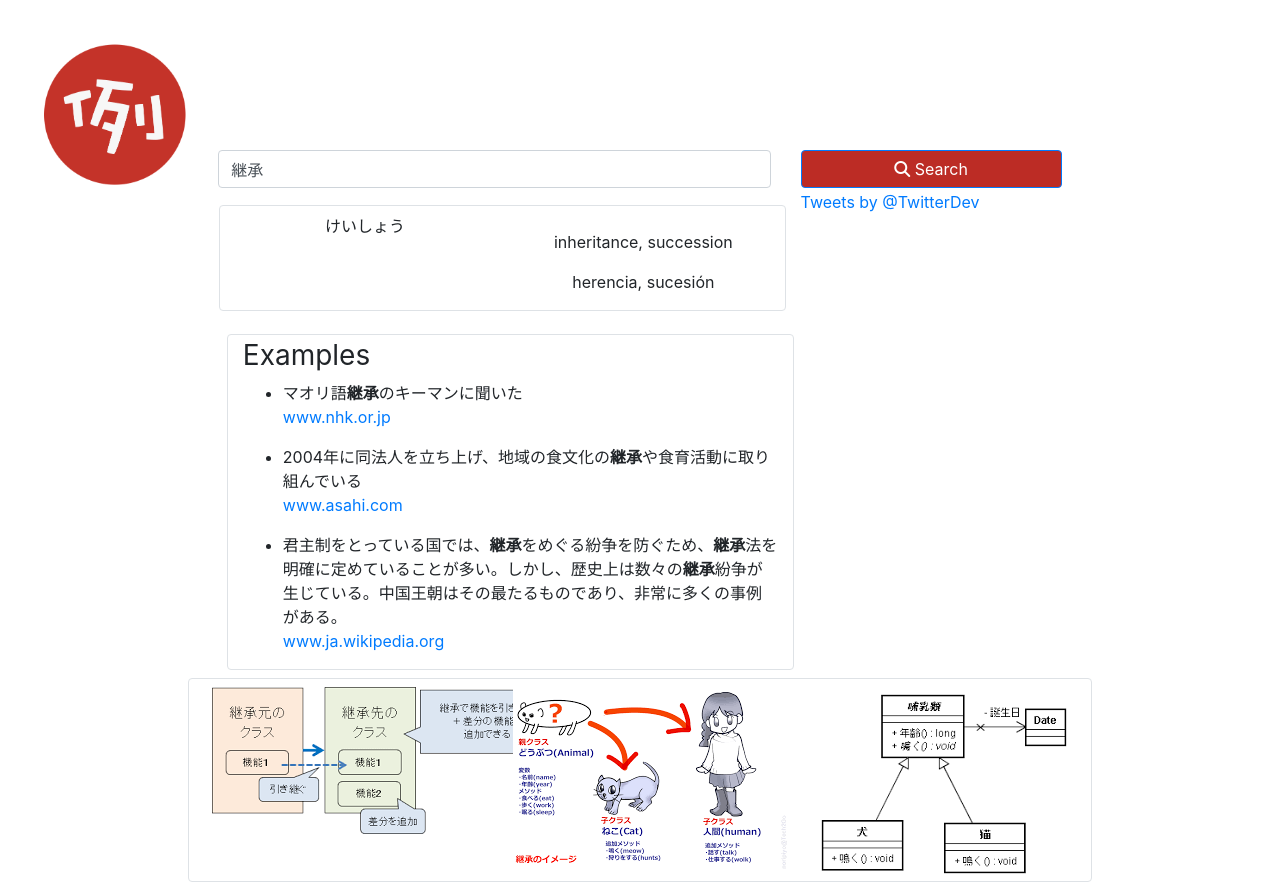
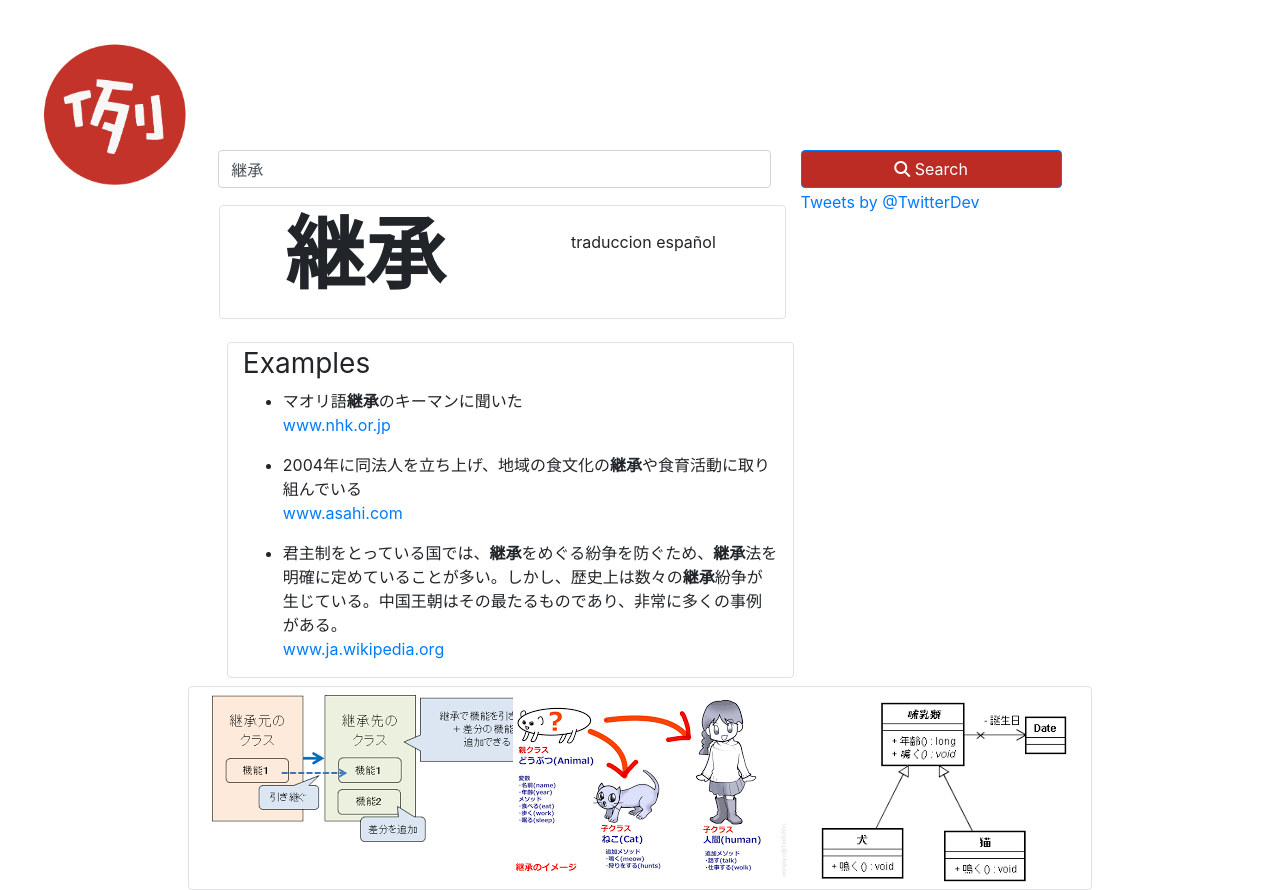
Before and after one commit to shinjatta/rei, an Angular app: page / in a window 1280 px wide. Built offline with nearby package versions, Linux system fonts and the light colour scheme; no server answers.

Commit message:
El buscador busca oleeeee (pero no mostra por pantalla)

```diff
--- a/angular.json
+++ b/angular.json
@@ -1,5 +1,8 @@
 {
   "$schema": "./node_modules/@angular/cli/lib/config/schema.json",
+  "cli": {
+    "analytics": false
+  },
   "version": 1,
   "newProjectRoot": "projects",
   "projects": {
--- a/src/app/buscador/buscador.component.ts
+++ b/src/app/buscador/buscador.component.ts
@@ -15,6 +15,7 @@ export class BuscadorComponent implements OnInit {
 
   buscar(){
    this.data.changeSearch(this.search);
+   location.reload;
   }
 
   ngOnInit() {
--- a/src/app/data.service.ts
+++ b/src/app/data.service.ts
@@ -1,5 +1,6 @@
 import { Injectable } from '@angular/core';
 import { BehaviorSubject } from 'rxjs';
+import { HttpInterceptor, HttpHeaders, HttpClient } from '@angular/common/http';
 
 @Injectable({
   providedIn: 'root'
@@ -9,9 +10,20 @@ export class DataService {
   private buscadorSource = new BehaviorSubject('継承');
   currentSearch = this.buscadorSource.asObservable();
 
-  constructor() { }
+  constructor(private httpClient: HttpClient) { }
 
   changeSearch(search: string) {
     this.buscadorSource.next(search)
   }
+
+
+
+  private API_JISHO = "https://kanji-cors-bypass.herokuapp.com/api/";
+
+  public getMeaning(paraula:string)
+  {
+    return this.httpClient.get(
+      this.API_JISHO+paraula, { headers: new HttpHeaders({ 'Content-Type': 'application/json'}) }
+    );
+  }
 }
--- a/src/app/definicion/definicion.component.html
+++ b/src/app/definicion/definicion.component.html
@@ -2,13 +2,13 @@
     <div class="col-6">
         <div class="ml-2">
             <h1><b>{{palabraPrincipal}}</b></h1>
-            <p>けいしょう</p>
+            <p>{{lectura}}</p>
         </div>
     </div>
     <div class="col-6">
         <div class="mt-4">
-            <p>inheritance, succession</p>
-            <p>herencia, sucesión</p>
+            <p>{{traduccionIngles}}</p>
+            <p>traduccion español</p>
         </div>
     </div>
 </div>
--- a/src/app/definicion/definicion.component.ts
+++ b/src/app/definicion/definicion.component.ts
@@ -10,45 +10,28 @@ import { DataService } from '../data.service';
 })
 export class DefinicionComponent implements OnInit {
   palabraPrincipal="";
-  lectura="けいしょう";
-  traduccionIngles="inheritance, succession";
+  lectura="";
+  traduccionIngles="";
   traduccionEspañol="herencia, sucesión";
   subscription!: Subscription;
-
- /*  JishoApi = require('unofficial-jisho-api');
-  jisho = new this.JishoApi();
-  proxy = 'https://cors-anywhere.herokuapp.com/'
-  url = this.proxy + this.jisho.getUriForPhraseSearch(this.palabraPrincipal);
-
-  response = await fetch(this.url);
-  json = await this.response.json(); */
-
-/*
-  // Listen on a specific host via the HOST environment variable
-  var host = process.env.HOST || '0.0.0.0';
-  // Listen on a specific port via the PORT environment variable
-  var port = process.env.PORT || 8080;
-
-  var cors_proxy = require('cors-anywhere');
-  cors_proxy.createServer({
-    originWhitelist: [], // Allow all origins
-    requireHeader: ['origin', 'x-requested-with'],
-    removeHeaders: ['cookie', 'cookie2']
-  }).listen(port, host, function() {
-    console.log('Running CORS Anywhere on ' + host + ':' + port);
-  }); */
 
   constructor(private buscadorComponent: BuscadorComponent, private data: DataService) { }
 
   ngOnInit(): void {
-    /* this.subscription = this.data.currentSearch.subscribe(search => this.palabraPrincipal = search)
-    console.log(this.json); */
+    this.subscription = this.data.currentSearch.subscribe(search => this.palabraPrincipal = search)
 
-
-   /*  this.jisho.searchForPhrase(this.palabraPrincipal).then((result: any) => {
-      this.traduccionIngles=result.english;
-      console.log(this.traduccionIngles);
-    }); */
+    this.subscription = this.data.getMeaning(this.palabraPrincipal)
+    .subscribe(
+      (result:any) => {
+        this.lectura=result["0"]["japanese"]["0"]["reading"];
+        this.traduccionIngles=result["0"]["senses"]["0"]["english_definitions"]["0"];
+        console.log(this.lectura);
+        console.log(this.traduccionIngles)
+      },
+      (error) => {
+       console.log(error);
+      }
+    );
   }
 
 
--- /dev/null
+++ b/src/app/twitter/twitter.component.html
@@ -0,0 +1 @@
+<p>twitter works!</p>
--- /dev/null
+++ b/src/app/twitter/twitter.component.ts
@@ -0,0 +1,15 @@
+import { Component, OnInit } from '@angular/core';
+
+@Component({
+  selector: 'app-twitter',
+  templateUrl: './twitter.component.html',
+  styleUrls: ['./twitter.component.css']
+})
+export class TwitterComponent implements OnInit {
+
+  constructor() { }
+
+  ngOnInit(): void {
+  }
+
+}
```
Also changed, not shown: src/app/app.module.ts (+6 -2 lines), src/app/twitter/twitter.component.css (added), 1 other file (tests, documents, lock files or other folders).
